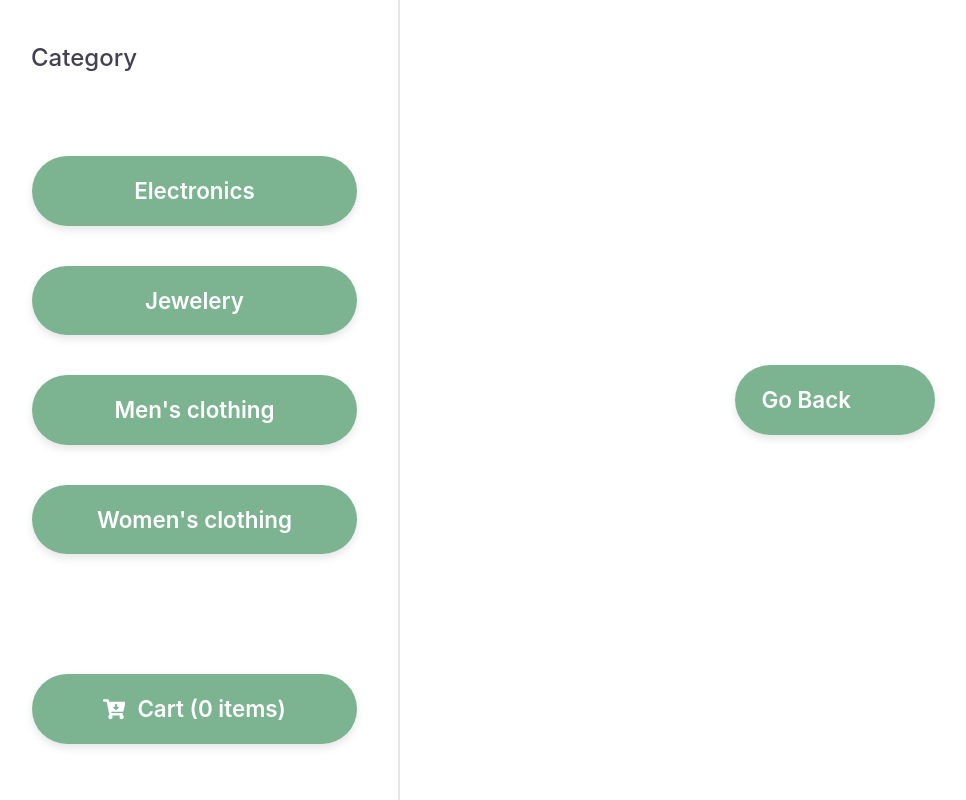
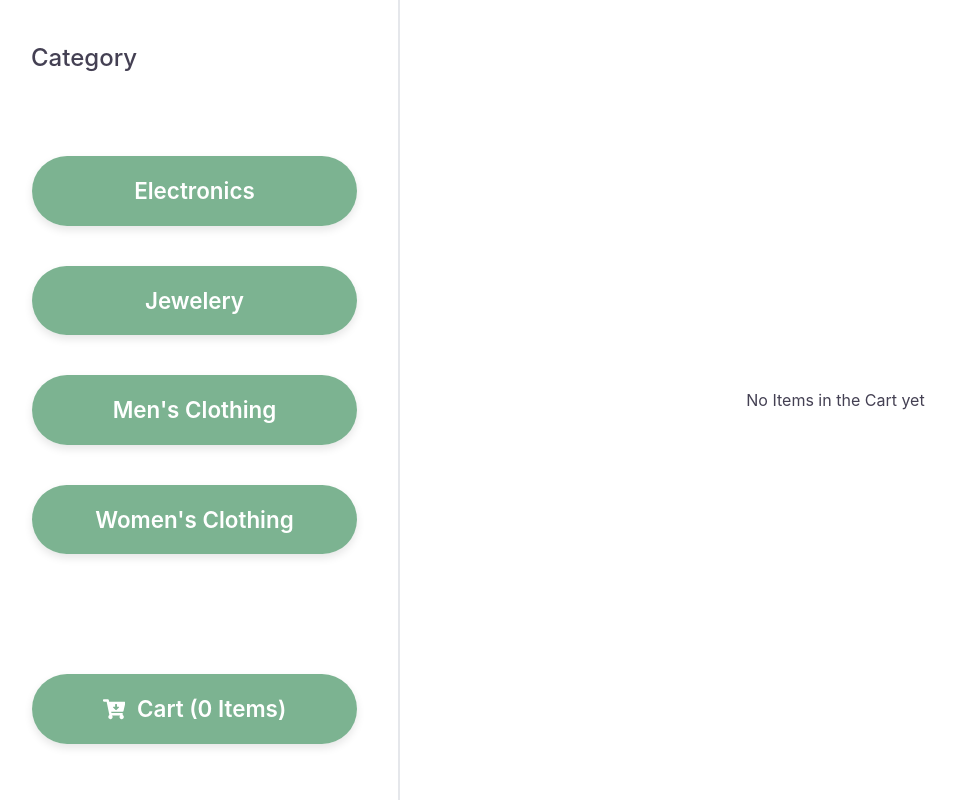
Before and after one commit to Vitdcode/online-shop, a React (Vite) app: page /cart-page in a window 1280 px wide. Shown: the whole page, without its empty margins (9-975 px from the left). Built offline with nearby package versions, Linux system fonts and the light colour scheme.

Commit message:
feat: Refactored code for changing categories to use Links instead of changing state via a button

```diff
--- a/src/App.jsx
+++ b/src/App.jsx
@@ -4,26 +4,19 @@ import { FaCartArrowDown } from "react-icons/fa";
 
 function App() {
   const [products, setProducts] = useState([]);
-  const [category, setCategory] = useState("default");
+  const category = ["electronics", "jewelery", `men's clothing`, `women's clothing`];
   const [cartCount, setCartcount] = useState(0);
   const [cart, setCart] = useState([]);
-
+  console.log(category);
   return (
     <div className="h-screen flex">
       <div className="flex flex-col justify-start border-r-2 border-gray-200 w-[600px] gap-10">
         <h2 className="m-10">Category</h2>
-        <button className="category-button" onClick={() => setCategory("electronics")}>
-          Electronics
-        </button>
-        <button className="category-button" onClick={() => setCategory("jewelery")}>
-          Jewelery
-        </button>
-        <button className="category-button" onClick={() => setCategory(`men's clothing`)}>
-          {"Men's clothing"}
-        </button>
-        <button className="category-button" onClick={() => setCategory(`women's clothing`)}>
-          {"Women's clothing"}
-        </button>
+        {category.map((cat, index) => (
+          <Link to={`/category/${cat}`} key={index} state={cat} className="category-button">
+            {cat}
+          </Link>
+        ))}
         <Link
           to={"/cart-page"}
           className="category-button flex justify-center items-center gap-3 mt-20"
@@ -36,8 +29,6 @@ function App() {
           context={{
             products,
             setProducts,
-            category,
-            setCategory,
             cart,
             setCart,
             cartCount,
--- a/src/fetch-components/FetchItem.jsx
+++ b/src/fetch-components/FetchItem.jsx
@@ -1,8 +1,7 @@
 import { useEffect, useState } from "react";
 import PropTypes from "prop-types";
-import { Link, useOutletContext } from "react-router-dom";
+import { Link, useLocation, useOutletContext } from "react-router-dom";
 import { AnimatePresence, motion } from "framer-motion";
-import Cart from "../pages/Cart";
 
 export default function FetchItemsByCategory() {
   const [error, setError] = useState(null);
@@ -10,22 +9,14 @@ export default function FetchItemsByCategory() {
   const [hoveredProduct, setHoveredProduct] = useState(null);
   const randomBoolean = () => Math.random() < 0.5;
 
-  /*   const randomStock = () => {
-    const stockArray = [1, 2, 3, 4, 5, 6, 7, 8, 9, 10];
-    const randomStockIndex = Math.floor(Math.random() * stockArray.length);
-    return stockArray[randomStockIndex];
-  }; */
-
   const randomStock = () => Math.floor(Math.random() * 11);
 
-  const { category, setCategory, products, setProducts } = useOutletContext();
+  const location = useLocation();
+  const cat = location.state;
+  const { products, setProducts } = useOutletContext();
 
   useEffect(() => {
-    if (category === "default") {
-      setCategory("electronics");
-      return;
-    }
-    fetch(`https://fakestoreapi.com/products/category/${category}`, { mode: "cors" })
+    fetch(`https://fakestoreapi.com/products/category/${cat}`, { mode: "cors" })
       .then((response) => response.json())
       .then((products) => {
         setProducts(
@@ -42,7 +33,7 @@ export default function FetchItemsByCategory() {
         console.error("Fetch error:", error);
       })
       .finally(() => setLoading(false));
-  }, [category]);
+  }, [cat]);
 
   if (loading) return <h1>...Loading Page</h1>;
   if (error) return <h1>The Page encountered an error, please try again later</h1>;
--- a/src/index.css
+++ b/src/index.css
@@ -34,6 +34,8 @@ h2 {
   margin-inline: auto;
   padding: 16px 24px;
   font-size: 1.4rem;
+  text-align: center;
+  text-transform: capitalize;
   font-weight: 600;
   border: 2px solid transparent;
   border-radius: 50px;
--- a/src/pages/Cart.jsx
+++ b/src/pages/Cart.jsx
@@ -4,7 +4,7 @@ import { GoHeart } from "react-icons/go";
 import { MdDeleteOutline } from "react-icons/md";
 
 const Cart = () => {
-  const { cart, setCart } = useOutletContext();
+  const { cart, setCart, cartCount, setCartcount } = useOutletContext();
   console.log(cart);
 
   const handleQuantityIncrease = (id, stock, quantity) => {
@@ -21,6 +21,13 @@ const Cart = () => {
     );
   };
 
+  const handleDelete = (id) => {
+    setCart(cart.filter((item) => item.id != id));
+    setCartcount(cartCount - 1);
+  };
+
+  if (cartCount === 0) return <h1>No Items in the Cart yet</h1>;
+
   return (
     <div className="flex flex-col items-center  gap-10 w-full">
       {cart.map((item) => (
@@ -28,7 +35,7 @@ const Cart = () => {
           key={item.id}
           className="cart-item-wrapper gap-15 border-2 border-gray-100 rounded-xl p-2 w-[60%]"
         >
-          <div className="flex flex-col gap-2 items-center text-lg">
+          <div className="flex flex-col gap-2 items-center text-lg font-bold">
             <img src={item.imageUrl} alt="Image of the product" />
             <span className="p-2 bg-lime-100 rounded-xl">In stock: {item.inStock}</span>
           </div>
@@ -52,14 +59,17 @@ const Cart = () => {
             </div>
           </div>
           <div className="flex items-start gap-4 h-full mt-4 mr-4">
-            <button className="text-4xl">
+            <button
+              onClick={() => handleDelete(item.id)}
+              className="text-4xl p-2 hover:bg-gray-100 active:bg-gray-200 hover:cursor-pointer rounded-2xl "
+            >
               <MdDeleteOutline />
             </button>
-            <button className="text-4xl">{<GoHeart />}</button>
+            <button className="text-4xl p-2">{<GoHeart />}</button>
           </div>
         </div>
       ))}
-      <Link to={"/"} className="category-button !w-[200px]">
+      <Link to={"/"} className="category-button !w-[200px] text-center">
         Go Back
       </Link>
     </div>
--- a/src/routes/routes.jsx
+++ b/src/routes/routes.jsx
@@ -13,6 +13,7 @@ const router = createBrowserRouter([
     children: [
       {
         index: true,
+        path: "category/:id",
         element: <FetchItemsByCategory />,
       },
       {
```
